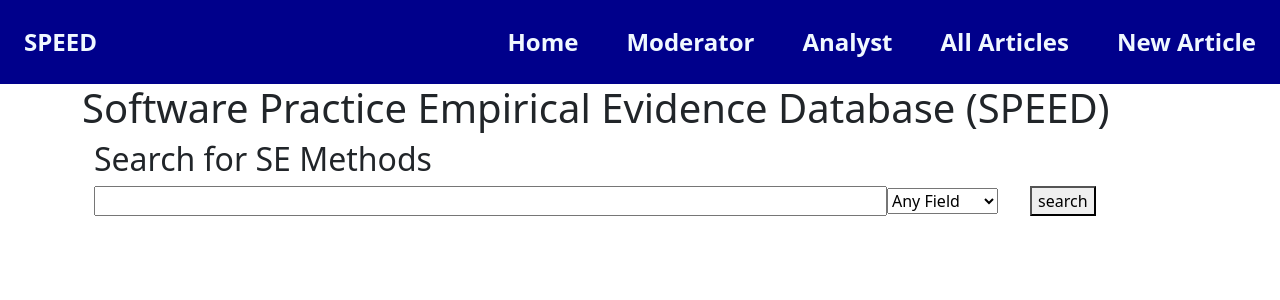
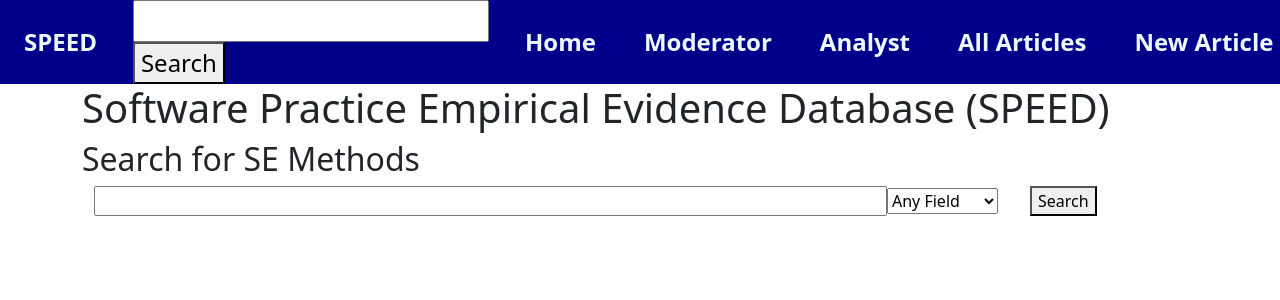
Before and after one commit to CISE5501/Assignment-1B, a Next.js app in the folder frontend/: page / in a window 1280 px wide. Shown: the top 300 px of the page. Built offline with nearby package versions, Linux system fonts and the light colour scheme.

Commit message:
Put search bar in navbar

```diff
--- a/frontend/components/PopulatedNavbar.tsx
+++ b/frontend/components/PopulatedNavbar.tsx
@@ -6,6 +6,7 @@ const PopulatedNavBar = () => {
   return (
     <NavBar>
       <NavItem>SPEED</NavItem>
+      <SearchDisplay size={20} dropdown={false} />
       <NavItem route="/" end>
         Home
       </NavItem>
--- a/frontend/components/search/SearchDisplay.tsx
+++ b/frontend/components/search/SearchDisplay.tsx
@@ -47,7 +47,13 @@ export const searchKeywords = async (field: string, input: string) => {
   }
 };
 
-const SearchDisplay = () => {
+interface SearchDisplayProps {
+  size: number;
+  buttonMargin?: string;
+  dropdown?: boolean;
+}
+
+const SearchDisplay = ({ size, buttonMargin = '0', dropdown = true }: SearchDisplayProps) => {
   //sets the inital value
   const [data, setData] = useState<SearchProps>({
     message: '',
@@ -69,15 +75,16 @@ const SearchDisplay = () => {
 
   return (
     <div data-testid="container" className="container">
-      <h2>Search for SE Methods</h2>
       <form onSubmit={handleSubmit}>
-        <input data-testid="searchInput" type="text" size={80} name="se_methods" />
-        <select name="field">
-          <option value="all">Any Field</option>
-          <option value="se_methods">SE Methods</option>
-        </select>
-        <button data-testid="searchButton" type="submit" style={{ marginLeft: '2em' }}>
-          search
+        <input data-testid="searchInput" type="text" size={size} name="se_methods" />
+        {dropdown ? (
+          <select name="field">
+            <option value="all">Any Field</option>
+            <option value="se_methods">SE Methods</option>
+          </select>
+        ) : ''}
+        <button data-testid="searchButton" type="submit" style={{ marginLeft: buttonMargin }}>
+          Search
         </button>
       </form>
       <div data-testid="result" id="result" hidden>
@@ -88,7 +95,7 @@ const SearchDisplay = () => {
           <SortableTable headers={headersList} data={data.filteredArticles} />
         )}
       </div>
-    </div>
+    </div >
   );
 };
 
--- a/frontend/src/pages/index.tsx
+++ b/frontend/src/pages/index.tsx
@@ -5,7 +5,8 @@ export default function Home() {
   return (
     <div className="container">
       <h1>Software Practice Empirical Evidence Database (SPEED)</h1>
-      <SearchDisplay />
+      <h2>Search for SE Methods</h2>
+      <SearchDisplay size={80} buttonMargin="2em" />
     </div>
   );
 }
```
